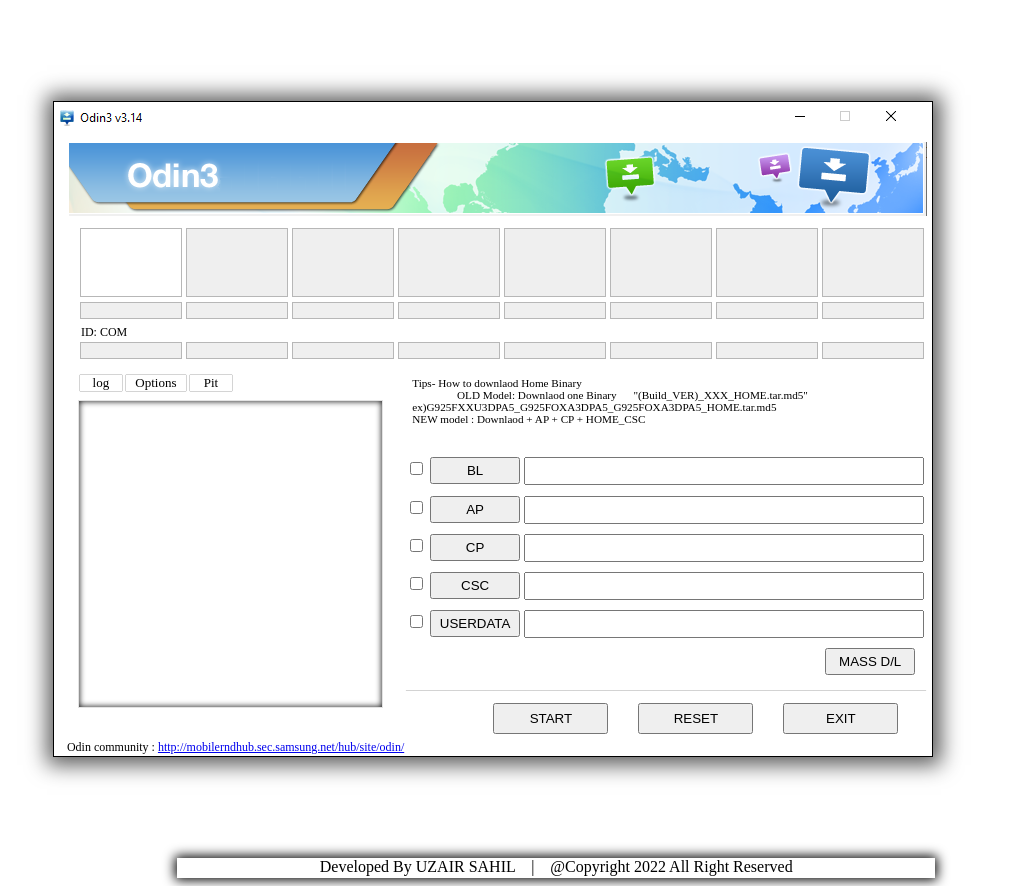
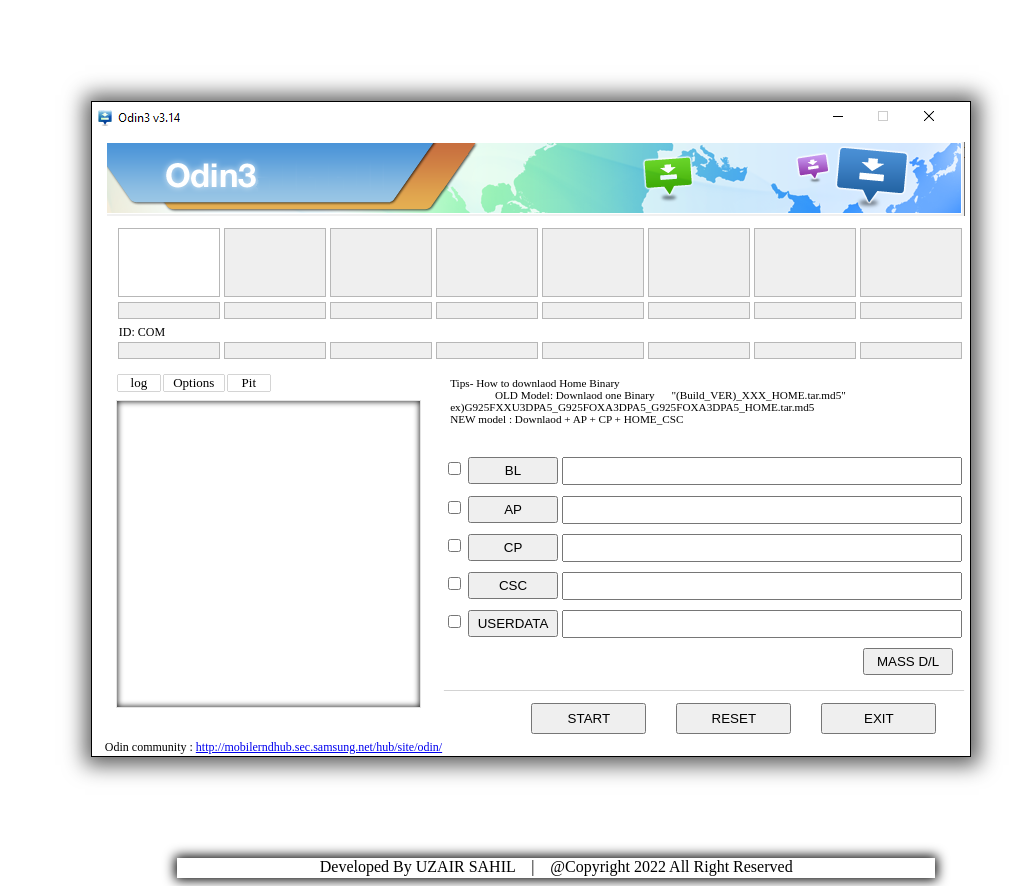
Before and after one commit to uzair401/flask, a PHP site: page / in a window 1280 px wide. Shown: the whole page, without its empty margins (81-1106 px from the left). Run offline with PHP 8.4, Linux system fonts and the light colour scheme.

Commit message:
Update style.css

```diff
--- a/style.css
+++ b/style.css
@@ -6,7 +6,7 @@
 	height: 649px;
 	margin: 8% ;
 	border: 1px solid ;
-	margin-left: 10%;
+	margin-left: 13%;
 	box-shadow: 1px 1px 20px 7px #5c5c5c;
 	font-family: serif, sans-serif;
 	transition: transform .1s;
```
